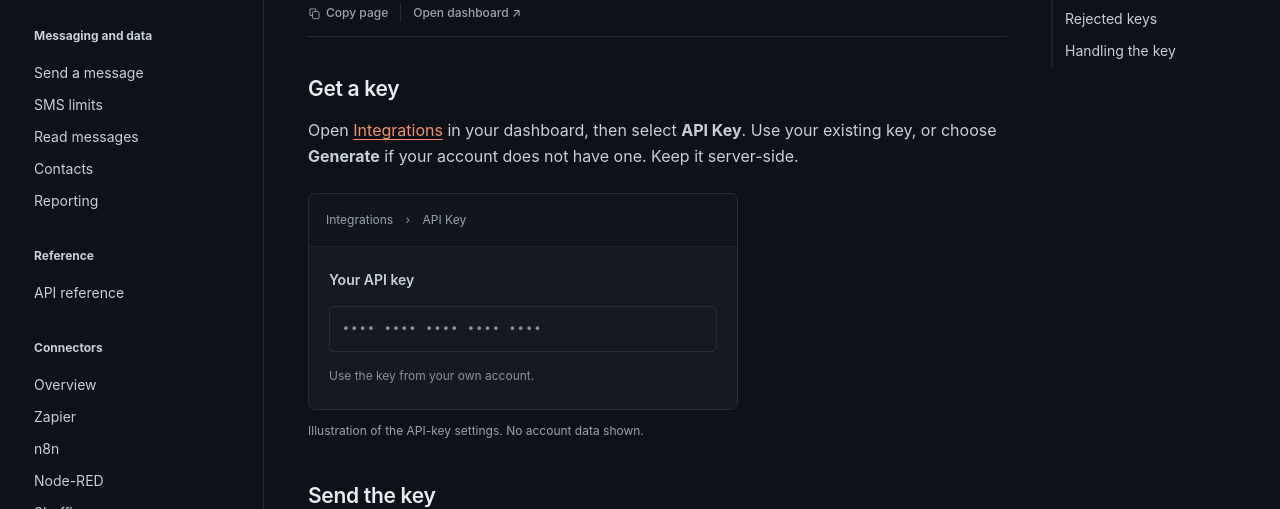
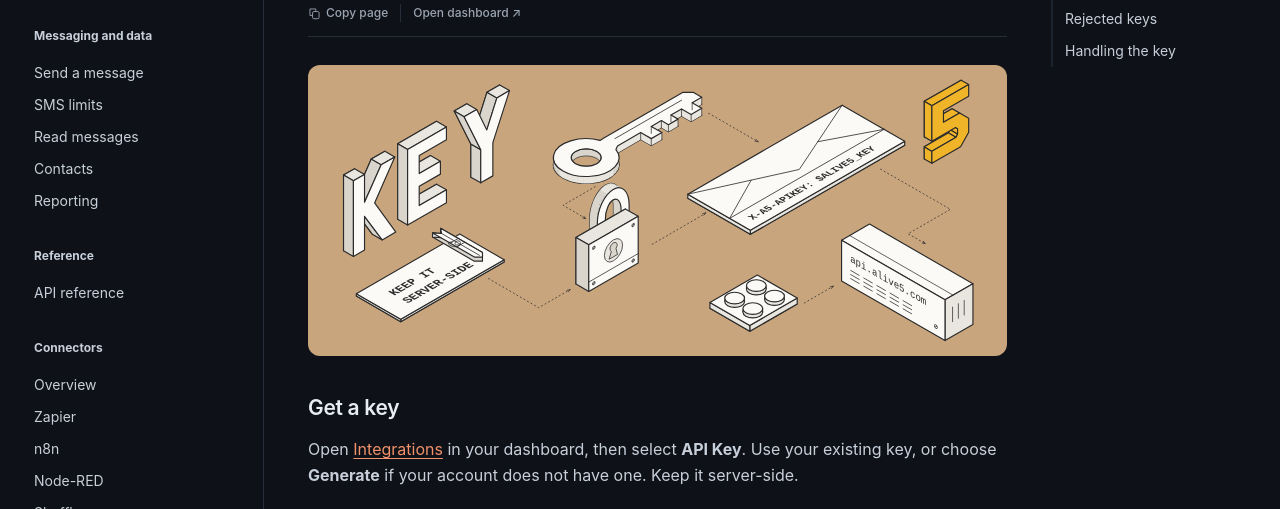
Before and after one commit to imraghavojha/alive5-docs, a plain HTML site: page api/authentication.html in a window 1280 px wide. Both pictures are taken after a click on the button "Switch to dark theme". Shown: the part 274-783 px from the top of the page. Drawn offline with Linux system fonts and the light colour scheme.

Commit message:
Illustrate the authentication guide with a kraft-paper parts kit

```diff
--- a/api/authentication.html
+++ b/api/authentication.html
@@ -13,6 +13,7 @@
     <link rel="icon" type="image/png" sizes="48x48" href="../assets/images/favicon.png" />
     <link rel="stylesheet" href="../assets/styles.css" />
     <link rel="stylesheet" href="../assets/demos.css" />
+    <link rel="stylesheet" href="../assets/art.css" />
     <script defer src="../assets/site.js"></script>
     <script type="speculationrules">
       {"prefetch":[{"where":{"and":[{"href_matches":"../{*.html}","relative_to":"document"},{"not":{"selector_matches":"[target=_blank], [href*=\"#\"], [download]"}}]},"eagerness":"moderate"}]}
@@ -46,6 +47,7 @@
         <h1>Authentication</h1>
         <p class="sub">Authenticate requests with your Alive5 API key.</p>
 
+        <figure class="page-art page-art--bleed"><img src="../assets/art/authentication.svg" alt="Kit of parts on kraft paper: an API key, a lock, a request card with the X-A5-APIKEY header, and an api.alive5.com server" width="1200" height="500" decoding="async" /></figure>
         <h2 id="key">Get a key</h2>
         <p>
           Open
--- a/assets/art.css
+++ b/assets/art.css
@@ -9,12 +9,17 @@
   display: block;
   width: 100%;
   height: auto;
-  aspect-ratio: 960 / 400;
 }
 figure.page-art:empty {
   display: none;
 }
 
-/* Blueprint treatment preserves orange accents and fine strokes on dark panels. */
-[data-theme="dark"] figure.page-art { background: var(--tint); border-color: var(--line); }
-[data-theme="dark"] figure.page-art img { filter: invert(1) hue-rotate(180deg) brightness(.92) contrast(.92); }
+/* Illustrations remain light printed cards in either theme. */
+[data-theme="dark"] figure.page-art { background: #f6f9fc; border-color: rgba(255,255,255,.06); }
+
+figure.page-art.page-art--bleed {
+  border: 0;
+  border-radius: 12px;
+  background: transparent;
+  overflow: hidden;
+}
```
Also changed, not shown: assets/art/authentication.svg (added).
